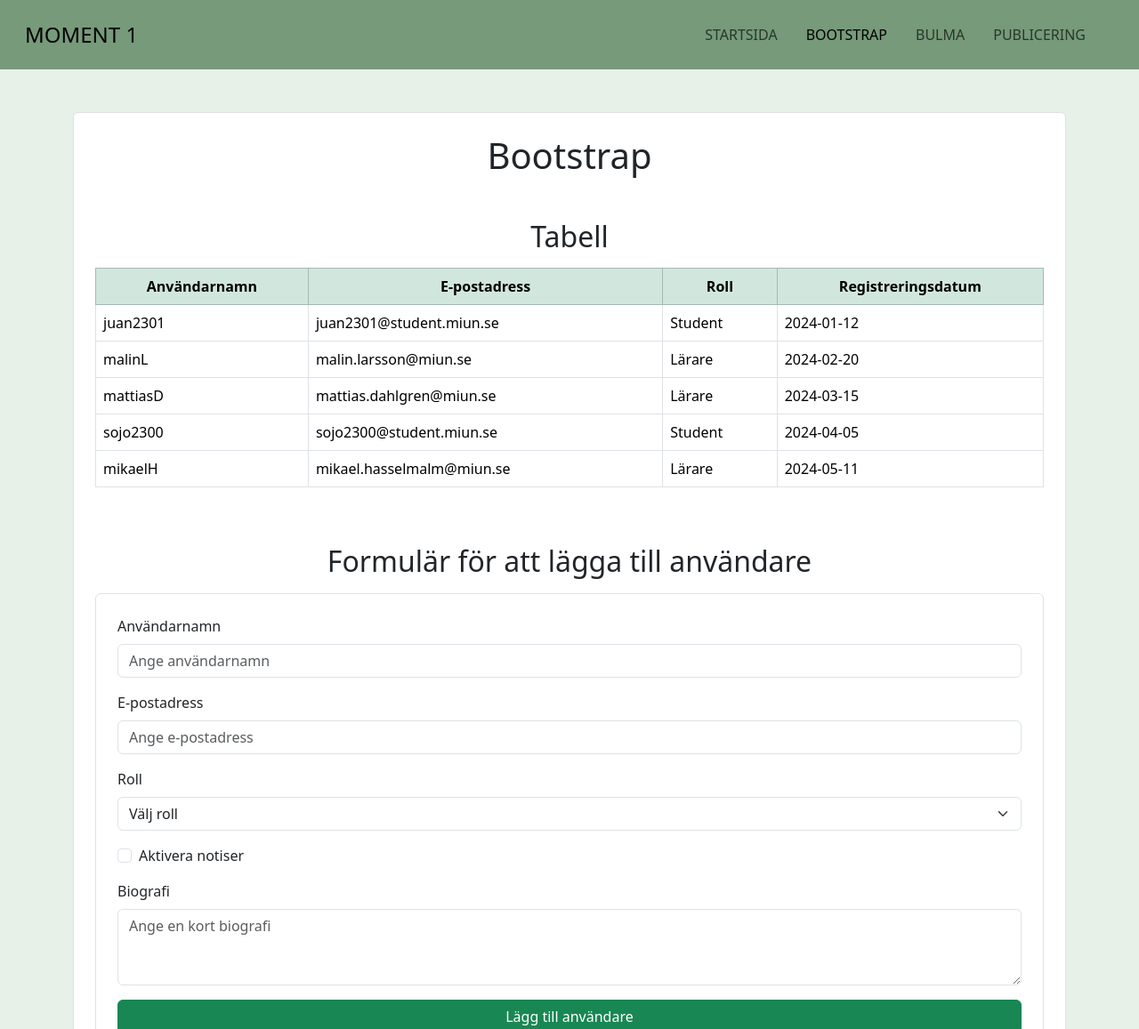
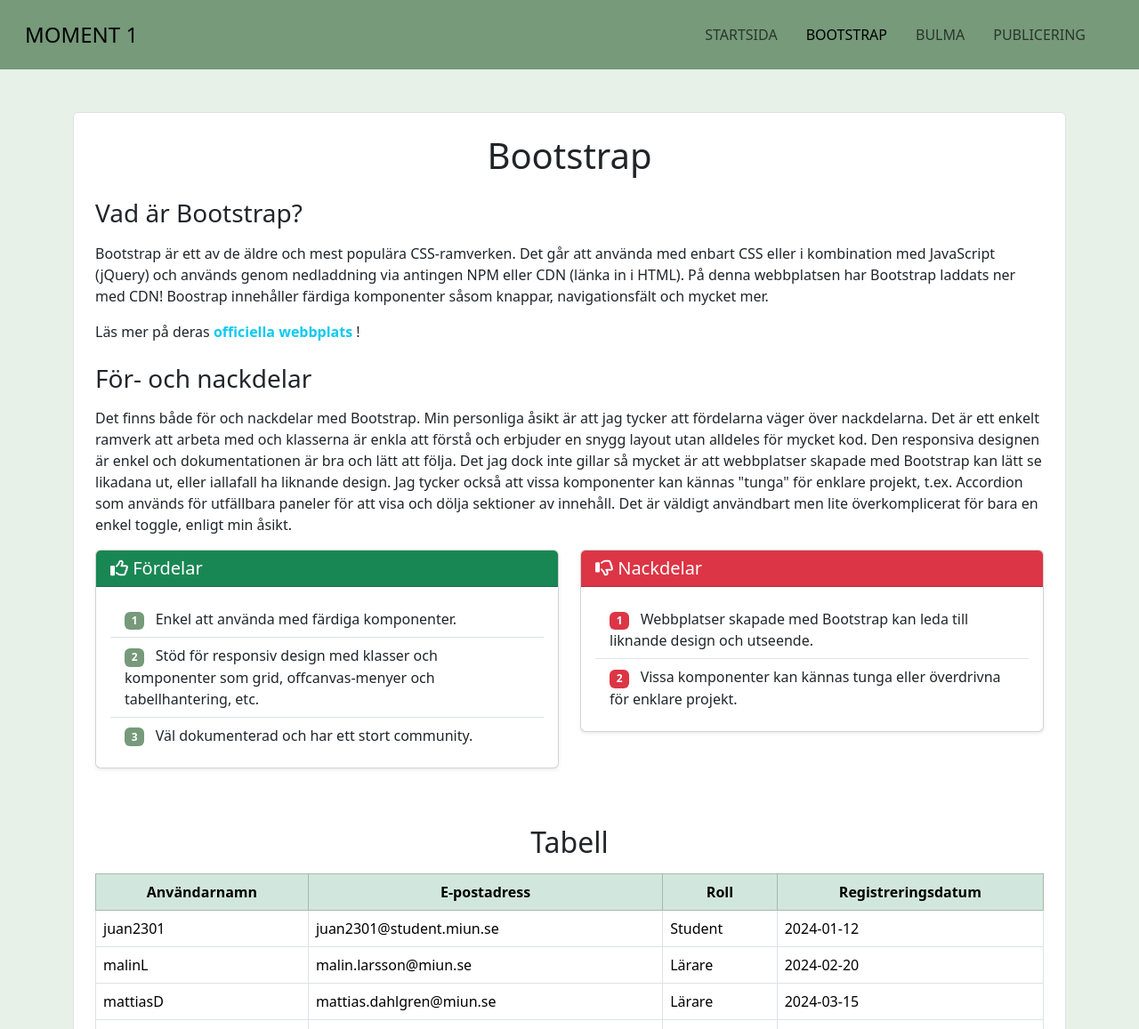
Before and after one commit to julieandersson/Moment1_DT193G, a website built with Parcel: page bootstrap.html in a window 1280 px wide. Shown: the top 1157 px of the page at 89% size. Built offline with nearby package versions, Linux system fonts and the light colour scheme.

Commit message:
gör klart sidan för bootstrap med info, åsikter om för och nackdelar, skapar cards för dessa för snygg layout, adderar fler kommentarer för enklare förståelse i koden, byter lang till sv på samtliga sidor

```diff
--- a/bootstrap.html
+++ b/bootstrap.html
@@ -1,11 +1,14 @@
 <!DOCTYPE html>
-<html lang="en">
+<html lang="sv">
 <head>
     <meta charset="UTF-8">
     <meta name="viewport" content="width=device-width, initial-scale=1.0">
     <title>Bootstrap</title>
     <!-- Bootstrap CSS -->
     <link href="https://cdn.jsdelivr.net/npm/bootstrap@5.3.3/dist/css/bootstrap.min.css" rel="stylesheet" integrity="sha384-QWTKZyjpPEjISv5WaRU9OFeRpok6YctnYmDr5pNlyT2bRjXh0JMhjY6hW+ALEwIH" crossorigin="anonymous">
+    <!-- Länkar in Fontawesome för ikoner -->
+    <script src="https://kit.fontawesome.com/41ba6d6515.js" crossorigin="anonymous"></script>
+    <!--Egen CSS för små anpassningar-->
     <link rel="stylesheet" href="css/main.css">
     <!-- Bootstrap JavaScript Bundle (inkls Popper) -->
     <script src="https://cdn.jsdelivr.net/npm/bootstrap@5.3.3/dist/js/bootstrap.bundle.min.js" integrity="sha384-YvpcrYf0tY3lHB60NNkmXc5s9fDVZLESaAA55NDzOxhy9GkcIdslK1eN7N6jIeHz" crossorigin="anonymous"></script>
@@ -27,13 +30,13 @@
               <span class="navbar-toggler-icon"></span>
               </button>
 
-              <!--Sidebar-->
+              <!--Sidebar med offcanvas för navigering-->
               <div
               class="offcanvas offcanvas-end sidebar"
               tabindex="-1"
               id="offcanvasNavbar"
               aria-labelledby="offcanvasNavbarLabel">
-              <!--Sidebar Header-->
+              <!--Sidebar menyrubrik och stäng-knapp-->
                 <div class="offcanvas-header mx-2">
                   <h5 class="offcanvas-title"
                   id="offcanvasNavbarLabel">BOOTSTRAP-MENY</h5>
@@ -44,7 +47,7 @@
                   aria-label="Close">
                 </button>
                 </div>
-                <!--Sidebar Body-->
+                <!--Sidebar menyobjekt-->
                 <div class="offcanvas-body">
                   <ul class="navbar-nav justify-content-end flex-grow-1 pe-3">
                     <li class="nav-item mx-2">
@@ -65,13 +68,85 @@
             </div>
           </nav>
 
+    <!--Huvudinnehåll-->
     <div class="container my-5">
 
     <main class="border bg-white p-4 rounded">
+        <!--Centrerad rubrik med marginbottom-->
         <h1 class="mb-4 text-center">Bootstrap</h1>
+
+        <!--Sektion för introduktion till Bootstrap-->
+        <section class="mb-4">
+            <h3 class="mb-3">Vad är Bootstrap?</h3>
+            <p>
+                Bootstrap är ett av de äldre och mest populära CSS-ramverken. Det går att använda med enbart CSS eller i kombination med
+                JavaScript (jQuery) och används genom nedladdning via antingen NPM eller CDN (länka in i HTML). På denna webbplatsen har Bootstrap
+                laddats ner med CDN! Boostrap innehåller färdiga komponenter såsom knappar, navigationsfält och mycket mer.
+            </p>
+            <p>
+                Läs mer på deras <a href="https://getbootstrap.com" target="_blank" class="text-decoration-none fw-bold text-info">officiella webbplats</a> !
+            </p>
+        </section>
+        <!--Sektion för för- och nackdelar-->
+        <section>
+            <h3 class="mb-3">För- och nackdelar</h3>
+            <p>
+                Det finns både för och nackdelar med Bootstrap. Min personliga åsikt är att jag tycker att fördelarna väger över nackdelarna. Det är ett enkelt
+                ramverk att arbeta med och klasserna är enkla att förstå och erbjuder en snygg layout utan alldeles för mycket kod. Den responsiva designen är
+                enkel och dokumentationen är bra och lätt att följa. Det jag dock inte gillar så mycket är att webbplatser skapade med Bootstrap kan lätt se
+                likadana ut, eller iallafall ha liknande design. Jag tycker också att vissa komponenter kan kännas "tunga" för enklare projekt, t.ex. Accordion som
+                används för utfällbara paneler för att visa och dölja sektioner av innehåll. Det är väldigt användbart men lite överkomplicerat för bara en enkel toggle,
+                enligt min åsikt.
+            </p>
+            <div class="row">
+                <!-- Fördelar, skapar två kolumner i en rad -->
+                <div class="col-md-6">
+                    <!--card för att skapa kort-->
+                    <div class="card shadow-sm mb-3">
+                        <!--bg-success för grön och positiv färg på fördelarna-->
+                        <div class="card-header bg-success text-white">
+                            <h3 class="h5 mb-0"><i class="fa-regular fa-thumbs-up"></i> Fördelar</h3>
+                        </div>
+                        <div class="card-body">
+                            <ul class="list-group list-group-flush">
+                                <li class="list-group-item">
+                                    <span class="badge bg-primary me-2">1</span> Enkel att använda med färdiga komponenter.
+                                </li>
+                                <li class="list-group-item">
+                                    <span class="badge bg-primary me-2">2</span> Stöd för responsiv design med klasser och komponenter som grid, offcanvas-menyer och tabellhantering, etc.
+                                </li>
+                                <li class="list-group-item">
+                                    <span class="badge bg-primary me-2">3</span> Väl dokumenterad och har ett stort community.
+                                </li>
+                            </ul>
+                        </div>
+                    </div>
+                </div>
+                <!-- Nackdelar, skapar en annan kolumn i samma rad -->
+                <div class="col-md-6">
+                    <div class="card shadow-sm mb-3">
+                        <!--bg-danger för röd färg på nackdelarna-->
+                        <div class="card-header bg-danger text-white">
+                            <h3 class="h5 mb-0"><i class="fa-regular fa-thumbs-down"></i> Nackdelar</h3>
+                        </div>
+                        <div class="card-body">
+                            <ul class="list-group list-group-flush">
+                                <li class="list-group-item">
+                                    <span class="badge bg-danger me-2">1</span> Webbplatser skapade med Bootstrap kan leda till liknande design och utseende.
+                                </li>
+                                <li class="list-group-item">
+                                    <span class="badge bg-danger me-2">2</span> Vissa komponenter kan kännas tunga eller överdrivna för enklare projekt.
+                                </li>
+                            </ul>
+                        </div>
+                    </div>
+                </div>
+            </div>
+        </section>
 
         <!-- Tabell -->
         <h2 class="mt-5 mb-3 text-center">Tabell</h2>
+        <!--table-responsive för horisontell scrollbar tabell på mindre skärmar-->
         <div class="table-responsive">
             <table class="table table-bordered table-hover">
                 <thead class="table-success text-center">
@@ -120,6 +195,7 @@
         <!-- Formulär -->
         <h2 class="mt-5 mb-3 text-center">Formulär för att lägga till användare</h2>
         <form class="border p-4 rounded">
+            <!--mb-3 för att sätta nedre marginalvärde på 1 rem-->
             <div class="mb-3">
                 <label for="username" class="form-label">Användarnamn</label>
                 <input type="text" class="form-control" id="username" placeholder="Ange användarnamn">
@@ -128,6 +204,7 @@
                 <label for="email" class="form-label">E-postadress</label>
                 <input type="email" class="form-control" id="email" placeholder="Ange e-postadress">
             </div>
+            <!--'form-select' åt dropdown för att välja roll-->
             <div class="mb-3">
                 <label for="role" class="form-label">Roll</label>
                 <select class="form-select" id="role">
@@ -151,6 +228,7 @@
 </main>
 </div>
 
+<!--footer med vit text med padding och margin -->
 <footer class="bg-primary text-white py-3 mt-5">
     <div class="container text-center">
         <p>&copy; 2024 Julie Andersson<br>
```
Also changed, not shown: bulma.html (+1 -1 lines), index.html (+1 -1 lines), publish.html (+1 -1 lines).
